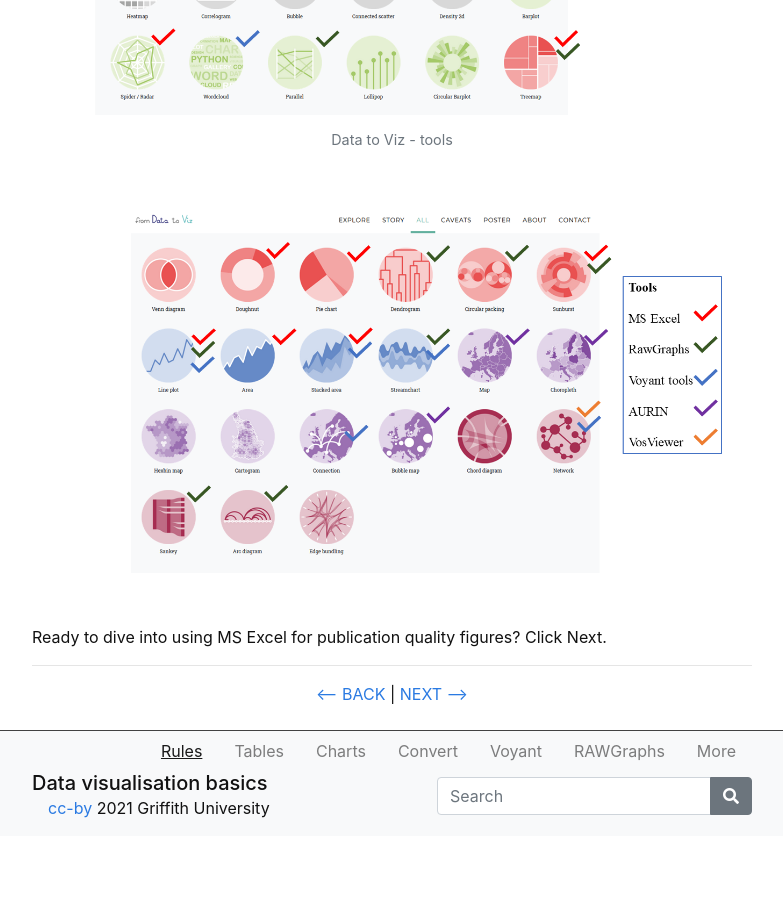
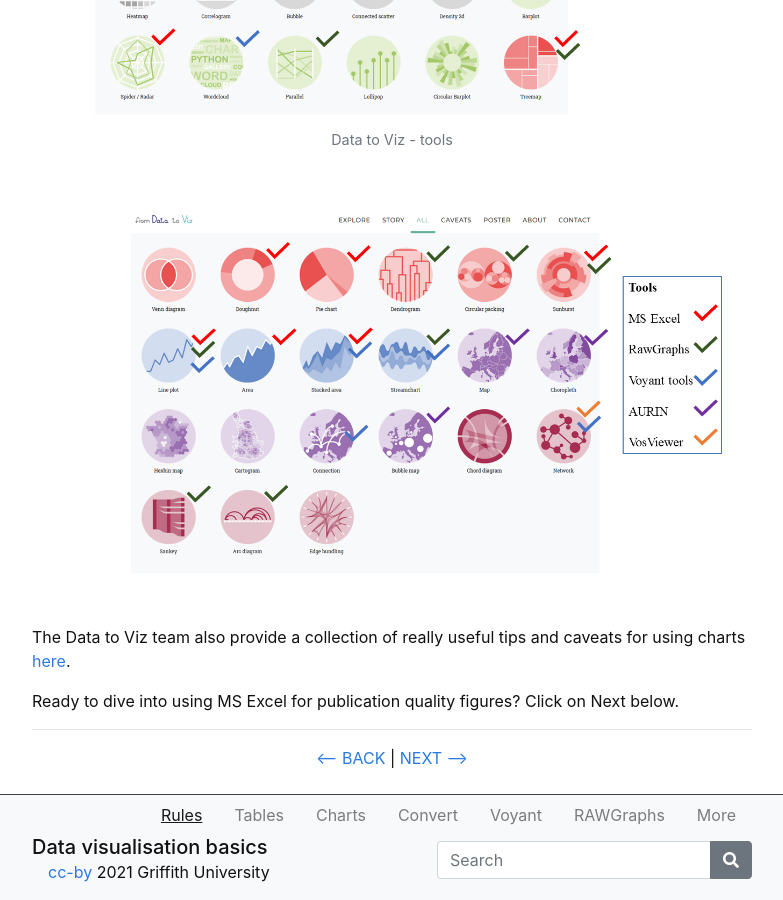
Before and after one commit to GULibrarySandbox/data-vis-basics, a Jekyll site: the page built from content/1-rules.md, in a window 1280 px wide and 900 px high, scrolled down 1856 px. Shown: the whole window, without its empty margins (248-1031 px from the left). Built offline with Jekyll 4.4.1, drawn with Linux system fonts in a browser that asks for light colours; before the commit the page ends 2692 px from its top, so only the background shows below that.

Commit message:
Update 1-rules.md

```diff
--- a/content/1-rules.md
+++ b/content/1-rules.md
@@ -41,7 +41,9 @@ Then check out the images below to identify which tool can create the chart type
 {% include figure.html img="DataViz1.PNG" alt="Data to Viz - tools" caption="Data to Viz - tools" width="100%" %}
 {% include figure.html img="DataViz2.PNG" alt="Data to Viz - tools" width="100%" %}
 
-Ready to dive into using MS Excel for publication quality figures?  Click Next.
+The Data to Viz team also provide a collection of really useful tips and caveats for using charts [here](https://www.data-to-viz.com/caveats.html).
+
+Ready to dive into using MS Excel for publication quality figures?  Click on Next below.
 
 -----
 
```
